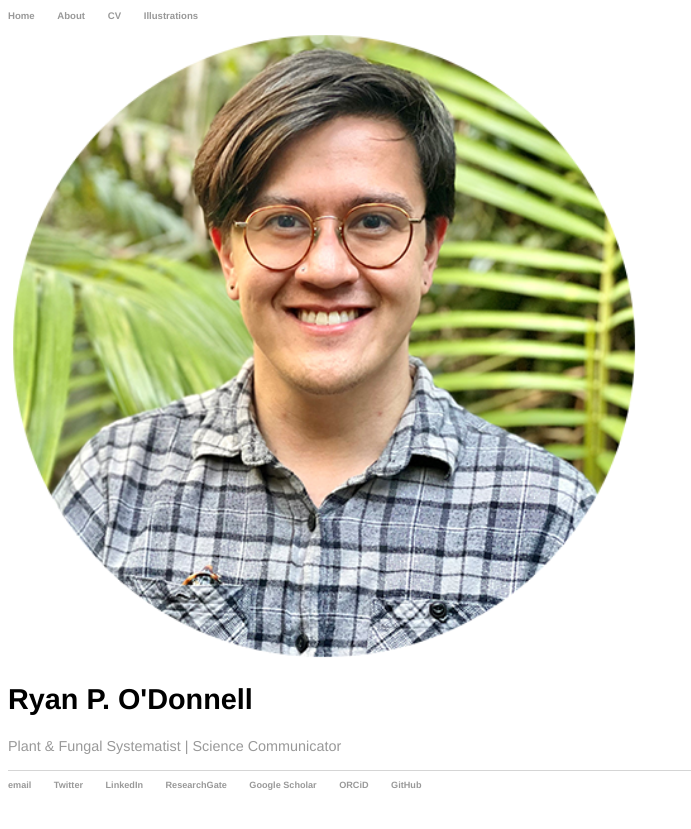
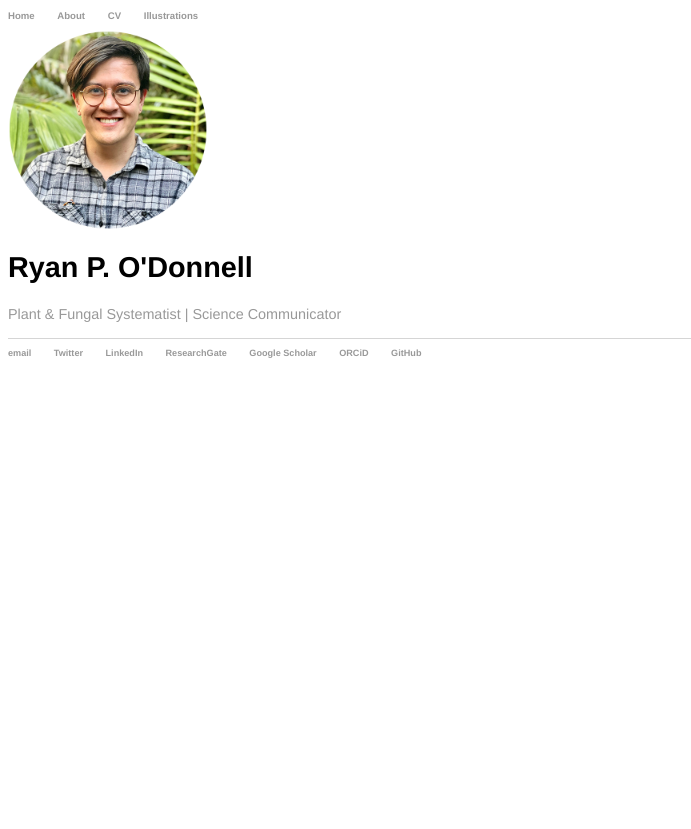
Before and after one commit to rpodonnell/rpodonnell.github.io, a Jekyll site: the page built from index.html, in a window 1280 px wide. Shown: the top 829 px of the page, without its empty margins (0-691 px from the left). Built offline with Jekyll 4.4.1, drawn with Linux system fonts in a browser that asks for light colours.

Commit message:
Update main2.css

```diff
--- a/css/main2.css
+++ b/css/main2.css
@@ -1,7 +1,7 @@
 body {
     font-family:'Helvetica', 'Arial', 'Sans-Serif';
     font-size: .6em;
-    word-wrap: break-word;
+    word-wrap: normal;
 
 }
 nav ul, footer ul {
@@ -46,6 +46,11 @@
 }
 
 img {
+  border-radius: 100%;
+     max-width: 100%;
+}
+
+myimg {
   height: 50%;
      width: 50%;
 }
```
